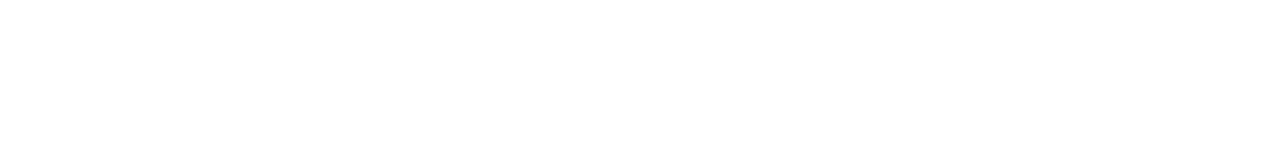
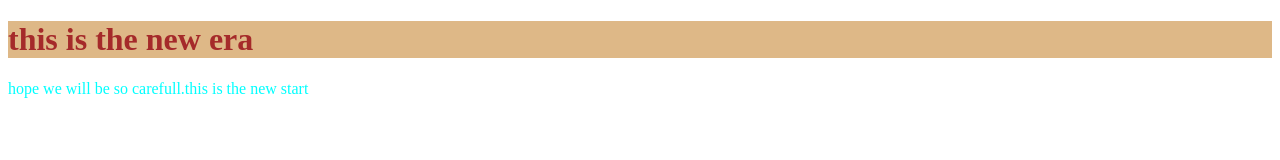
Before and after one commit to nafiz93/final-test-repo, a plain HTML site: page index.html in a window 1280 px wide. Drawn offline with Linux system fonts and the light colour scheme.

Commit message:
files updated

```diff
--- a/index.html
+++ b/index.html
@@ -8,6 +8,8 @@
     <link rel="stylesheet" href="style.css">
 </head>
 <body>
+    <h1>this is the new era</h1>
+    <p>hope we will be so carefull.this is the new start</p>
 
 </body>
 </html>
```
